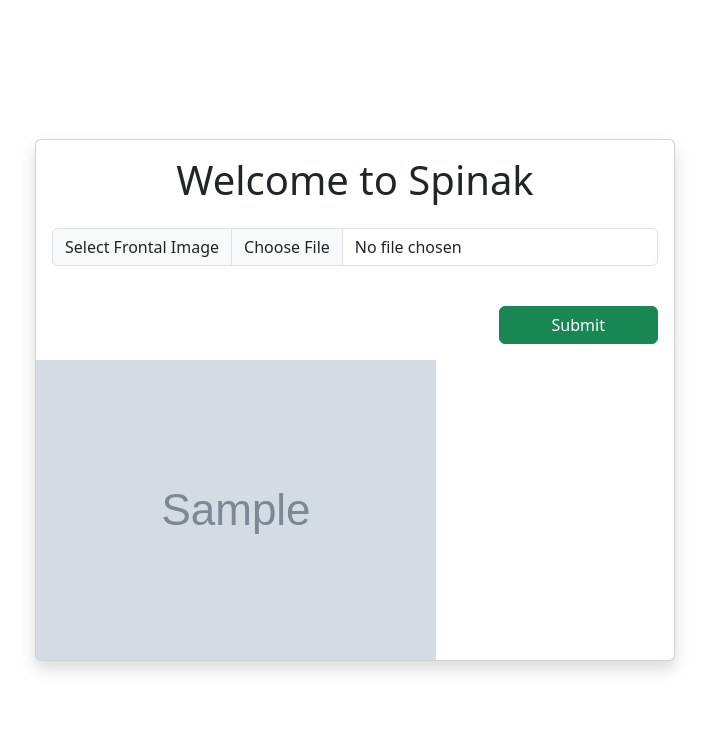
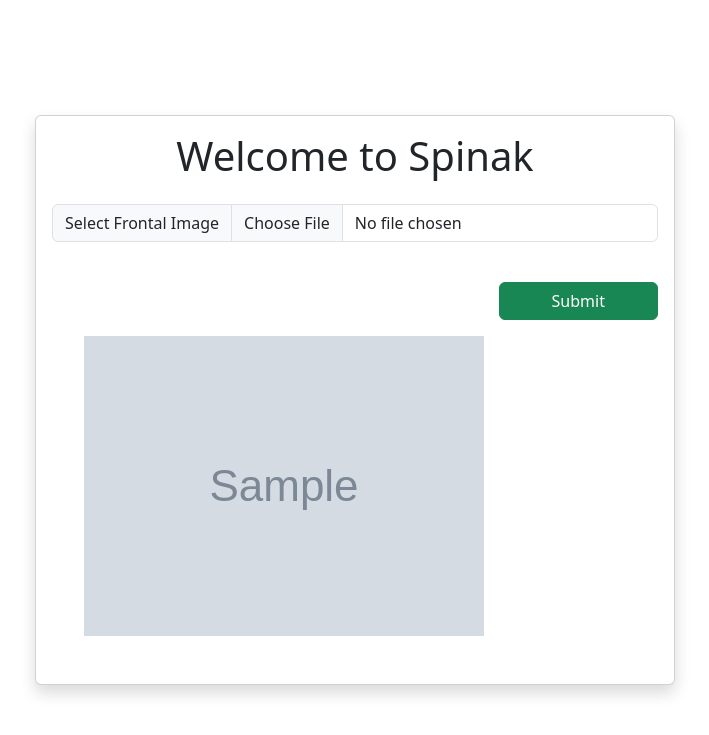
Before and after one commit to Tanushree227/flaskPractice, a Flask app: template uploadImageProject/templates/image_render.html in a window 1280 px wide. Shown: the top 735 px of the page, without its empty margins (285-994 px from the left). Run offline with Flask 3, Linux system fonts and the light colour scheme; the template is opened without the code that fills it: most values are stand-ins (such as "Sample title", 1, 10 or a date in 2020); grey boxes marked "Sample" are stand-in pictures.

Commit message:
changes in image displaying

```diff
--- a/uploadImageProject/templates/image_render.html
+++ b/uploadImageProject/templates/image_render.html
@@ -40,7 +40,7 @@
             </button>
           </div>
           {% if img %}
-          <img src="{{img}}" />
+          <img class="ms-5 mb-5" src="{{img}}" />
           {% else %}
           <p class="mb-3 text-center text-danger fs-5">Something went wrong...</p>
           {% endif %}
```
Also changed, not shown: uploadImageProject/static/uploads/AP_1.1.png (added).
